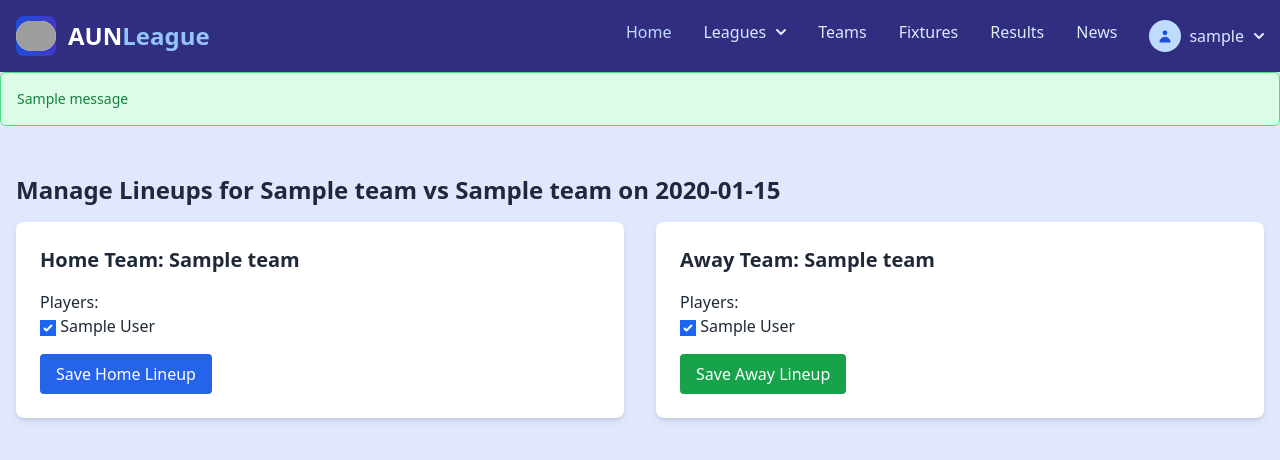
After one commit to Long-belmont-RW/League_app, a Django app: page /matches/1/lineup/ in a window 1280 px wide. The commit adds this page. Shown: the top 460 px of the page. Run offline with Django 5.2, Linux system fonts and the light colour scheme; a user stored in the database is signed in; tables that the repository leaves empty hold one stand-in row (values such as "Sample post"); one stand-in notice (Sample message) is shown; some libraries are stand-ins or nearby versions; grey boxes are pictures that could not be loaded.

Commit message:
Update Match and League Logic

```diff
--- a/league/admin.py
+++ b/league/admin.py
@@ -1,5 +1,6 @@
 from django.contrib import admin
-from .models import Player, PlayerStats, Coach, Team, League, TeamSeasonParticipation, Match, PlayerSeasonParticipation, CoachSeasonParticipation
+from .models import Player, PlayerStats, Coach, Team, League, TeamSeasonParticipation, Match, PlayerSeasonParticipation,\
+      CoachSeasonParticipation, Lineup
 
 @admin.register(TeamSeasonParticipation)
 class TeamSeasonParticipaationAdmin(admin.ModelAdmin):
@@ -26,3 +27,4 @@ admin.site.site_title = "League Management Admin"
 admin.site.index_title = "Welcome to the League Management Admin"
 
 admin.site.register(CoachSeasonParticipation)
+admin.site.register(Lineup)
--- a/league/forms.py
+++ b/league/forms.py
@@ -3,7 +3,7 @@ from django import forms
 from django.core.exceptions import ValidationError, ObjectDoesNotExist
 from django.utils import timezone
 from django.db.models import Q, Sum
-from .models import Match, PlayerStats, PlayerSeasonParticipation, Player, Lineup, MatchStatus
+from .models import Match, PlayerStats, PlayerSeasonParticipation, Player, Lineup, MatchStatus, TeamSeasonParticipation
 
 
 class MatchForm(forms.ModelForm):
@@ -11,17 +11,35 @@ class MatchForm(forms.ModelForm):
     def clean(self):
         """Ensure home_score and away_score matches teh sum of goals scored by players"""
         cleaned_data = super().clean()
-        if cleaned_data.get('status') == 'FIN':
-            #get home and away scores
-            home_score = cleaned_data.get('home_score', 0)
-            away_score = cleaned_data.get('away_score', 0)
-            match = self.instance
+        home_team = cleaned_data.get('home_team')
+        away_team = cleaned_data.get('away_team')
+        season = cleaned_data.get('season')
+        status = cleaned_data.get('status')
 
-            if match.pk:
-                stats = PlayerStats.objects.filter(match=match)
-                total_goals = stats.aggregate(total=Sum('goals'))['total'] or 0
-                if total_goals != home_score + away_score:
-                    raise ValidationError("Total goals scored by players must match the sum of home and away scores.")
+        # --- Validate that teams are active in the selected season ---
+        if season and home_team:
+            if not TeamSeasonParticipation.objects.filter(team=home_team, league=season).exists():
+                self.add_error('home_team', f"{home_team} is not active in the {season} season.")
+
+        if season and away_team:
+            if not TeamSeasonParticipation.objects.filter(team=away_team, league=season).exists():
+                self.add_error('away_team', f"{away_team} is not active in the {season} season.")
+
+
+        # if cleaned_data.get('status') == MatchStatus.FINISHED:
+        #     #get home and away scores
+        #     home_score = cleaned_data.get('home_score', 0)
+        #     away_score = cleaned_data.get('away_score', 0)
+        #     match = self.instance
+
+        #     if match.pk and status == MatchStatus.FINISHED:
+        #         home_score = cleaned_data.get('home_score', 0)
+        #         away_score = cleaned_data.get('away_score', 0)
+
+        #         stats = PlayerStats.objects.filter(match=match)
+        #         total_goals = stats.aggregate(total=Sum('goals'))['total'] or 0
+        #         if total_goals != home_score + away_score:
+        #             raise ValidationError("Total goals scored by players must match the sum of home and away scores.")
 
         return cleaned_data
 
@@ -188,23 +206,32 @@ class LineupForm(forms.ModelForm):
     """Form for creating/editing lineups with enhanced validation and styling"""
 
     def __init__(self, *args, **kwargs):
-        self.match = kwargs.pop('match', None)
         super().__init__(*args, **kwargs)
 
-        # Get only active players in the match's league
-        if self.match:
-            active_players = PlayerSeasonParticipation.objects.filter(
-                league=self.match.season, is_active=True,
-                team__in=[self.match.home_team, self.match.away_team]
+        # Get the Lineup instance passed from the view
+        instance = kwargs.get('instance')
+
+        if instance and instance.match and instance.team:
+            match = instance.match
+            team = instance.team
+
+        #---Filter the players
+        #Get a list of player IDs who are active for this specific session
+
+        active_players_for_team = PlayerSeasonParticipation.objects.filter(
+                league=match.season,
+                team=team,
+                is_active=True
             ).values_list('player_id', flat=True)
 
-            self.fields['players'].queryset = Player.objects.filter(id__in=active_players)
+        # Set the queryset for the 'players' field to ONLY show those active players.
+        self.fields['players'].queryset = Player.objects.filter(id__in=active_players_for_team)
 
     class Meta:
         model = Lineup
-        fields = ['team', 'players',]
+        fields = ['players',]
         widgets = {
-            'players': forms.SelectMultiple(attrs={
-                'class': 'block w-full border-gray-300 rounded-md shadow-sm focus:border-blue-500 focus:ring-blue-500 sm:text-sm'
+            'players': forms.CheckboxSelectMultiple(attrs={
+                'class': 'space-y-2'
             })
         }
--- a/league/models.py
+++ b/league/models.py
@@ -153,7 +153,7 @@ class Match(models.Model):
             old_instance = None
 
        #Set kickoff time only when match status transitions to LIVE
-        is_going_live = self.status == self.status.LIVE and (old_instance is None or old_instance.status != self.status.LIVE)
+        is_going_live = self.status == MatchStatus.LIVE and (old_instance is None or old_instance.status != MatchStatus.LIVE)
 
         if is_going_live and not self.actual_kickoff_time:
             self.actual_kickoff_time = timezone.now()
@@ -358,6 +358,8 @@ class TeamSeasonParticipation(models.Model):
     matches_played = models.IntegerField(default=0)
 
 
+
+
     @property
     def goal_difference(self):
         return self.goals_scored - self.goals_conceded
--- /dev/null
+++ b/league/templates/manage_lineup.html
@@ -0,0 +1,45 @@
+{% extends "base.html" %}
+
+{% block content %}
+<div class="container mx-auto px-4 py-8">
+    <h1 class="text-2xl font-bold mb-4">
+        {# Title adapts based on the user's role #}
+        {% if request.user.role == 'admin' %}
+            Manage Lineups for {{ match }}
+        {% else %}
+            Set Your Lineup for {{ match }}
+        {% endif %}
+    </h1>
+
+    <div class="grid grid-cols-1 md:grid-cols-2 gap-8">
+
+        {# Only show the Home Team form if the context variable exists #}
+        {% if home_form %}
+        <div class="bg-white p-6 rounded-lg shadow-md">
+            <h2 class="text-xl font-semibold mb-4">Home Team: {{ match.home_team.name }}</h2>
+            <form method="post">
+                {% csrf_token %}
+                {{ home_form.as_p }}
+                <button type="submit" name="submit_home_lineup" class="mt-4 px-4 py-2 bg-blue-600 text-white rounded hover:bg-blue-700">
+                    Save Home Lineup
+                </button>
+            </form>
+        </div>
+        {% endif %}
+
+        {# Only show the Away Team form if the context variable exists #}
+        {% if away_form %}
+        <div class="bg-white p-6 rounded-lg shadow-md">
+            <h2 class="text-xl font-semibold mb-4">Away Team: {{ match.away_team.name }}</h2>
+            <form method="post">
+                {% csrf_token %}
+                {{ away_form.as_p }}
+                <button type="submit" name="submit_away_lineup" class="mt-4 px-4 py-2 bg-green-600 text-white rounded hover:bg-green-700">
+                    Save Away Lineup
+                </button>
+            </form>
+        </div>
+        {% endif %}
+    </div>
+</div>
+{% endblock %}
--- a/league/urls.py
+++ b/league/urls.py
@@ -13,5 +13,4 @@ urlpatterns = [
     path('matches/delete/<int:pk>/', views.DeleteMatchView.as_view(), name='delete_match'),
     path('matches/', views.MatchListView.as_view(), name='match_list'),
     path('matches/stats/<int:match_id>/', views.edit_player_stats_view, name='edit_player_stats'),
-    path('matches/<int:match_id>/lineup/create/', views.LineupCreateView.as_view(), name='lineup_create'),
-]
+    path('matches/<int:match_id>/lineup/', views.manage_lineup_view, name='manage_lineup')]
--- a/league/views.py
+++ b/league/views.py
@@ -2,17 +2,21 @@
 from django.views.generic import ListView, CreateView, UpdateView, DeleteView
 from django.contrib.auth.mixins import LoginRequiredMixin, UserPassesTestMixin
 from django.contrib.auth.decorators import user_passes_test
+from django.contrib import messages
 
 from django.urls import reverse_lazy
 from django.http import HttpResponse, JsonResponse
 from django.template.loader import render_to_string
+from django.db import transaction
 from django.db.models import Sum, Q, F, Prefetch
-from .models import League, Lineup, Team, Match, Player, PlayerSeasonParticipation, PlayerStats, MatchStatus, TeamSeasonParticipation
+from .models import League, Lineup, Team, Match, Player, PlayerSeasonParticipation, PlayerStats, MatchStatus, \
+    TeamSeasonParticipation, CoachSeasonParticipation
 from .forms import MatchForm, PlayerStatsForm, PlayerStatsFormSet, LineupForm
 from .utils import get_league_standings
 from django.shortcuts import get_object_or_404, redirect, render
 from django.core.paginator import Paginator, PageNotAnInteger, EmptyPage
 from django.core.cache import cache
+from django.core.exceptions import PermissionDenied
 
 # Home View (Displays recent matches and top scorers)
 def home(request):
@@ -465,10 +469,52 @@ class MatchFormView(UserPassesTestMixin, CreateView, ):
             kwargs['instance'] = self.get_object()
         return kwargs
 
+    def form_valid(self, form):
+        """
+        Override the handle status change and redirect to player stats editing
+        """
+        #Get the match instance before saving to check its old status
+        old_instance = self.get_object()
+        old_status = old_instance.status if old_instance else None
+
+        #if it is a new_match
+        new_match = form.save(commit=False)
+
+        #Check if the status is transitioning to Finished
+        if new_match.status == MatchStatus.FINISHED and old_status != MatchStatus.FINISHED:
+
+            #Using transaction.atomic() to ensure all or nothing is saved
+            with transaction.atomic():
+                new_match.save()
+
+                #Auto-Create PlayerStats for all players in the Lineup
+                home_lineup = Lineup.objects.filter(match=new_match, team=new_match.home_team).first()
+                away_lineup = Lineup.objects.filter(match=new_match, team=new_match.away_team).first()
+
+                players_in_match = []
+                if home_lineup:
+                     players_in_match.extend(home_lineup.players.all())
+                if away_lineup:
+                    players_in_match.extend(away_lineup.players.all())
+
+                for player in set(players_in_match): # Use set to avoid duplicates
+                    PlayerStats.objects.get_or_create(match=new_match, player=player)
+
+            messages.success(self.request, f"Match score saved. Please enter player stats for {new_match}.")
+            # Redirect to the player stats editing page
+            return redirect('edit_player_stats', match_id=new_match.pk)
+
+        # If status is not changing to FINISHED, proceed as normal
+        form.save()
+        messages.success(self.request, "Match saved successfully.")
+        return redirect(self.success_url)
+
     def get_template_names(self):
         if self.get_object():
             return ['match_form.html']
         return super().get_template_names()
+
+
 
     def test_func(self):
         return self.request.user.is_authenticated and self.request.user.role == 'admin'
@@ -482,60 +528,115 @@ class DeleteMatchView(UserPassesTestMixin, DeleteView):
     def test_func(self):
         return self.request.user.is_authenticated and self.request.user.role == 'admin'
 
-# Edit Player Stats View (HTMX-enabled)
+# Edit Player Stats View
 @user_passes_test(lambda u: u.is_authenticated and u.role == 'admin')
 def edit_player_stats_view(request, match_id):
-    match = get_object_or_404(Match, id=match_id)
-    # Get all players for both teams in the match's league
-    home_players = match.home_team.get_current_players(match.season)
-    away_players = match.away_team.get_current_players(match.season)
-    all_players = list(home_players) + list(away_players)
-    # Ensure PlayerStats exist for all players in this match
-    for player in all_players:
-        PlayerStats.objects.get_or_create(match=match, player=player)
-    # Now get all PlayerStats for this match
-    formset = PlayerStatsFormSet(
-        queryset=PlayerStats.objects.filter(match=match),
-        form_kwargs={'match': match}
+    match = get_object_or_404(Match.objects.select_related('home_team', 'away_team', 'season'),
+                              id=match_id) #Get match object with related teams
+
+    # We query player stats based on the match. The previous view ensures they exist.
+    queryset = PlayerStats.objects.filter(match=match).select_related('player').prefetch_related(
+        Prefetch(
+            'player__playerseasonparticipation_set',
+            queryset=PlayerSeasonParticipation.objects.filter(
+                league=match.season, is_active=True
+            ).select_related('team'), # Also prefetch the team from the participation!
+            to_attr='participation'
+        )
     )
+
     if request.method == 'POST':
-        formset = PlayerStatsFormSet(request.POST, form_kwargs={'match': match})
+        formset = PlayerStatsFormSet(request.POST, queryset=queryset, form_kwargs={'match': match})
+
         if formset.is_valid():
-            for form in formset:
-                if form.has_changed():
-                    stat = form.save(commit=False)
-                    stat.match = match
-                    stat.save()
-                redirect_url = reverse_lazy('match_list')
-                return redirect(redirect_url,)
-        #     html = render_to_string('league/partials/player_stats_formset.html', {
-        #         'formset': formset, 'match': match
-        #     }, request=request)
-        #     return HttpResponse(html)
-        # html = render_to_string('partials/player_stats_formset.html', {
-        #     'formset': formset, 'match': match
-        # }, request=request)
-        # return HttpResponse(html)
-    html = render_to_string('edit_player_stats.html', {
-        'formset': formset, 'match': match
-    }, request=request)
+            total_goals_from_stats = 0
+            for form in formset.cleaned_data:
+                # formset.cleaned_data is a list of dicts
+                if form: # The form could be empty if not changed
+                    total_goals_from_stats += form.get('goals', 0)
 
-    return HttpResponse(html)
+            total_score_from_match = match.home_score + match.away_score
+            if total_goals_from_stats != total_score_from_match:
+                # Add a global error to the formset
+                messages.error(request, f"Validation Error: The total goals from players ({total_goals_from_stats}) does not match the final score ({total_score_from_match}).")
+            else:
+                # All checks passed, save the stats and trigger updates
+                with transaction.atomic():
+                    formset.save() # This will trigger your PlayerStats post_save signal automatically
 
-# Lineup Create View
-class LineupCreateView(LoginRequiredMixin, CreateView):
-    model = Lineup
-    form_class = LineupForm
-    template_name = 'lineup_form.html'
+                messages.success(request, "Player stats have been updated successfully!")
+                return redirect('match_list')
+    else: #Get Request
 
-    def get_form_kwargs(self):
-        kwargs = super().get_form_kwargs()
-        kwargs['match'] = Match.objects.get(id=self.kwargs['match_id'])
-        return kwargs
+        formset = PlayerStatsFormSet(queryset=queryset, form_kwargs={'match': match})
 
-    def form_valid(self, form):
-        form.instance.match = Match.objects.get(id=self.kwargs['match_id'])
-        return super().form_valid(form)
+        context = {
+            'formset': formset,
+            'match': match,
+        }
+        return render(request, 'edit_player_stats.html', context)
 
-    def get_success_url(self):
-        return reverse_lazy('match_list')
+
+#The improvise view for managing lineups
+def manage_lineup_view(request, match_id):
+    #Get the match object and user
+    match = get_object_or_404(Match, pk=match_id)
+    user = request.user
+
+    # --- Permission Checks
+    is_admin = user.is_staff and user.role == 'admin'
+    is_home_coach = False
+    is_away_coach = False
+
+    # Check for coach role based on your UserProfile model
+    if hasattr(user, 'userprofile') and user.userprofile.coach:
+        coach_profile = user.userprofile.coach
+
+        if CoachSeasonParticipation.objects.filter(coach=coach_profile, team=match.home_team, league=match.season).exists():
+            is_home_coach = True
+        if CoachSeasonParticipation.objects.filter(coach=coach_profile, team=match.away_team, league=match.season).exists():
+            is_away_coach = True
+
+    # Deny access if the user has no permissions for this page
+    if not (is_admin or is_home_coach or is_away_coach):
+        raise PermissionDenied("You do not have permission to manage this lineup.")
+
+
+    # --- Form & Instance Setup ---
+    home_lineup, _ = Lineup.objects.get_or_create(match=match, team=match.home_team)
+    away_lineup, _ = Lineup.objects.get_or_create(match=match, team=match.away_team)
+
+    home_form = None
+    away_form = None
+
+    # ---Post request---
+    if request.method == 'POST':
+        #Admin or homecoach submitting the home lineup
+        if 'submit_home_lineup' in request.POST and (is_admin or is_home_coach):
+            form = LineupForm(request.POST, instance=home_lineup)
+            if form.is_valid():
+                form.save()
+                messages.success(request, f"{match.home_team}'s lineup has been updated.")
+                return redirect('manage_lineup', match_id=match_id)
+
+        # Admin or away coach submitting the away lineup
+        elif 'submit_away_lineup' in request.POST and (is_admin or is_away_coach):
+            form = LineupForm(request.POST, instance=away_lineup)
+            if form.is_valid():
+                form.save()
+                messages.success(request, f"{match.away_team}'s lineup has been updated.")
+                return redirect('manage_lineup', match_id=match_id)
+
+    # --- GET Logic (or after a failed POST) ---
+    if is_admin or is_home_coach:
+        home_form = LineupForm(instance=home_lineup)
+
+    if is_admin or is_away_coach:
+        away_form = LineupForm(instance=away_lineup)
+
+    context = {
+        'match': match,
+        'home_form': home_form,
+        'away_form': away_form,
+    }
+    return render(request, 'manage_lineup.html', context)
--- a/theme/templates/base.html
+++ b/theme/templates/base.html
@@ -27,6 +27,22 @@
 
 	<!-- MAIN CONTENT -->
 	<main class="w-full mx-auto ">
+		 {% if messages %}
+            <div class="space-y-2 mb-4">
+            {% for message in messages %}
+                <div class="p-4 rounded-md text-sm
+                            {% if message.tags == 'error' %}bg-red-100 border border-red-400 text-red-700
+                            {% elif message.tags == 'warning' %}bg-yellow-100 border border-yellow-400 text-yellow-700
+                            {% elif message.tags == 'success' %}bg-green-100 border border-green-400 text-green-700
+                            {% else %}bg-blue-100 border border-blue-400 text-blue-700{% endif %}"
+                     role="alert">
+                    {{ message }}
+                </div>
+            {% endfor %}
+            </div>
+        {% endif %}
+
+
 		{% block content %}
 		{% endblock %}
 	</main>
```
Also changed, not shown: league/management/commands/recalculate_league.py (added, +32 -0 lines), league/signals.py (+41 -2 lines), league/templates/edit_player_stats.html (+71 -44 lines), league/tests.py (+129 -63 lines), users/templates/coach_dashboard.html (+7 -0 lines).
